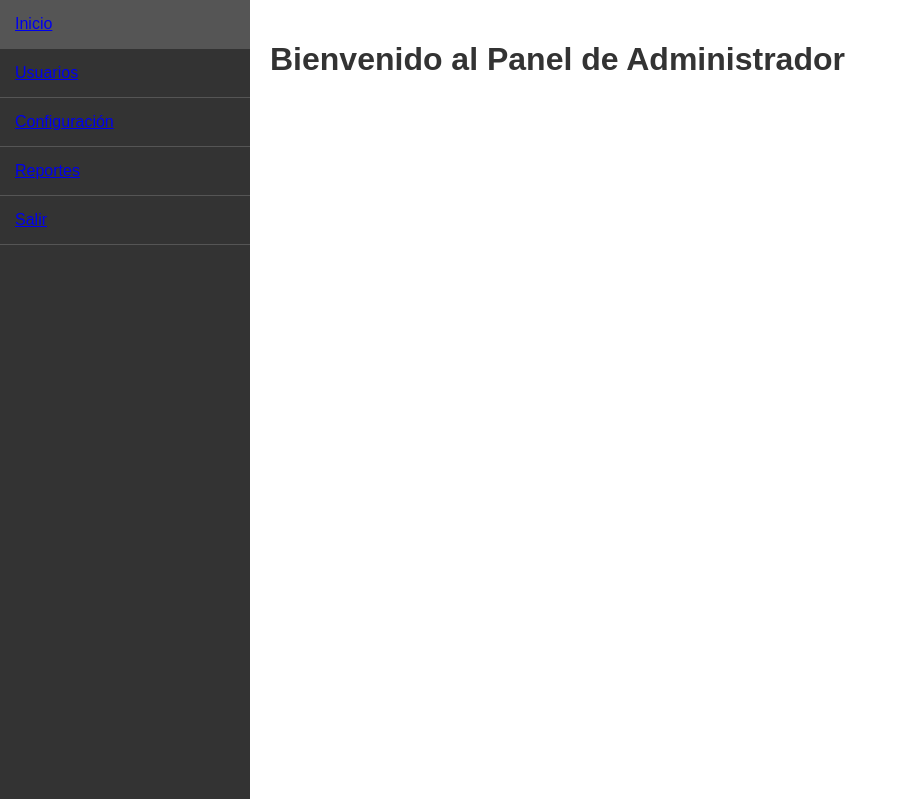
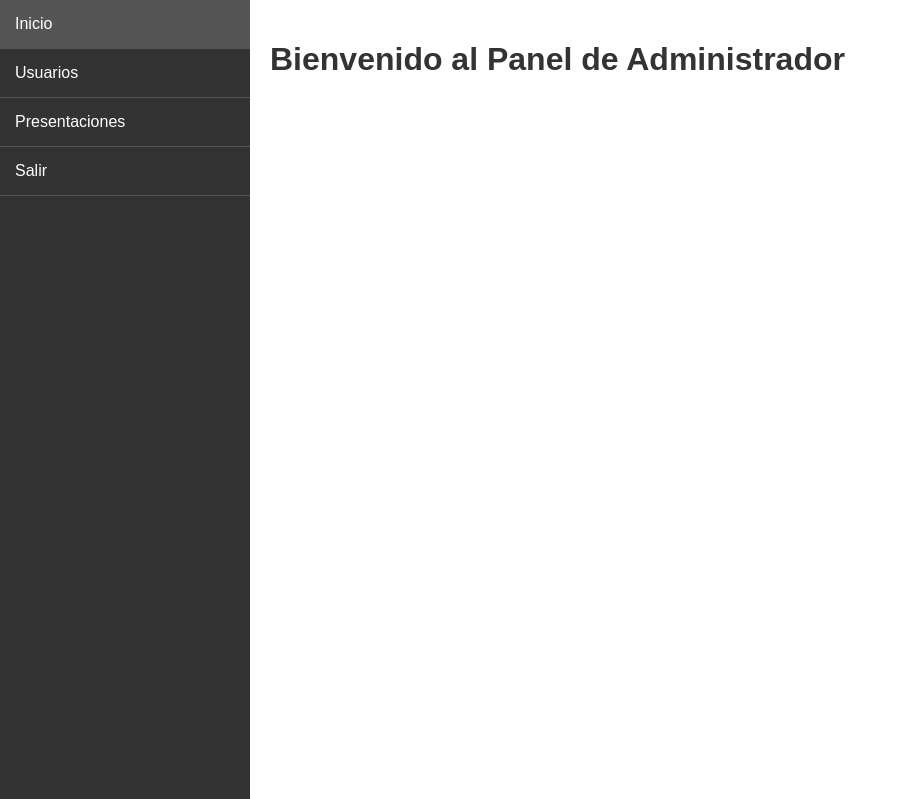
Before and after one commit to KirihaDC/AdimistracionProyectosE3, a Django app: template ProyecAdmin/django_app/usuarios/templates/administrador.html in a window 1280 px wide. Shown: the whole page, without its empty margins (0-908 px from the left). Run offline with Django 3.2, Linux system fonts and the light colour scheme; the template is opened without the code that fills it, so the values that code supplies are empty.

Commit message:
Autentificacion

```diff
--- a/ProyecAdmin/django_app/usuarios/templates/administrador.html
+++ b/ProyecAdmin/django_app/usuarios/templates/administrador.html
@@ -33,6 +33,11 @@
             border-bottom: 1px solid #555;
         }
 
+        #menu ul li a {
+            color: #fff; /* Cambia el color de las letras del menú */
+            text-decoration: none; /* Quita el subrayado de los enlaces */
+        }
+
         #menu ul li:hover {
             background-color: #555;
         }
@@ -52,8 +57,7 @@
         <ul>
             <li><a href="#">Inicio</a></li>
             <li><a href="#">Usuarios</a></li>
-            <li><a href="#">Configuración</a></li>
-            <li><a href="#">Reportes</a></li>
+            <li><a href="#">Presentaciones</a></li>
             <li><a href="#">Salir</a></li>
         </ul>
     </div>
```
Also changed, not shown: ProyecAdmin/django_app/usuarios/views.py (+8 -3 lines), ProyecAdmin/django_app/db.sqlite3.
